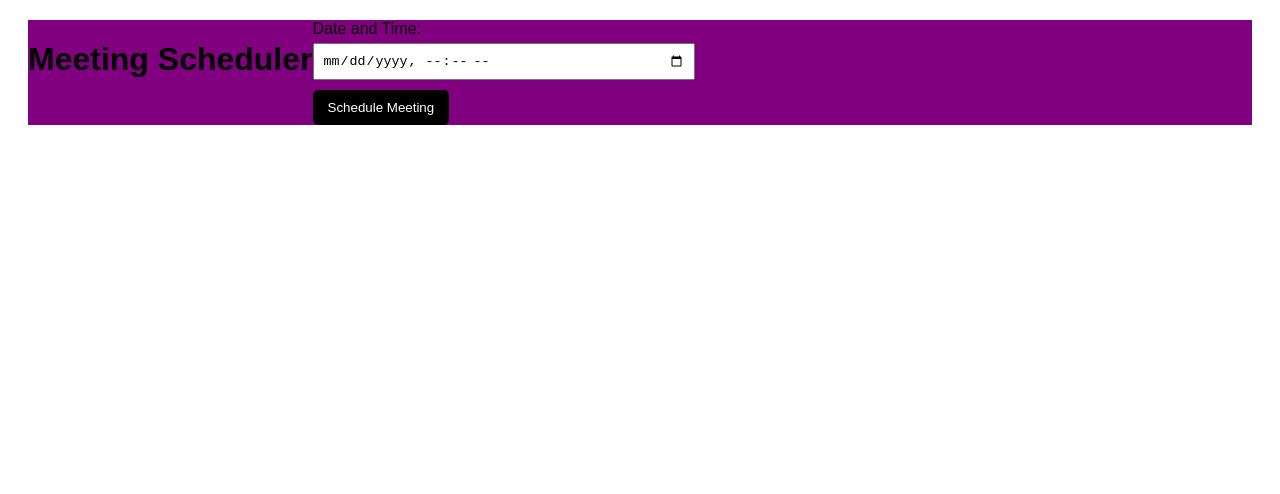
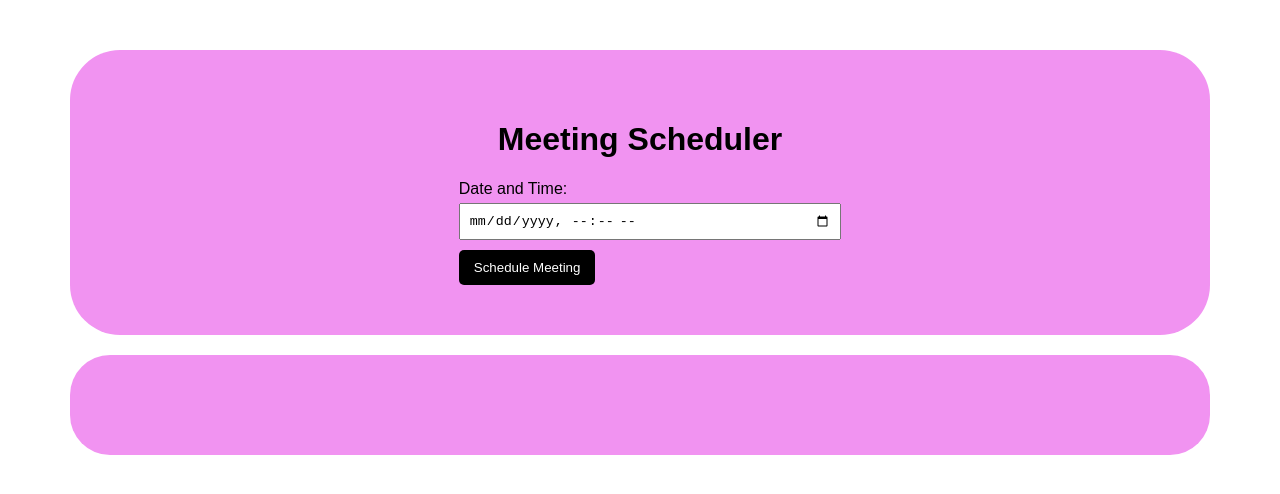
Before and after one commit to haysteasley/meeting-scheduler, a website: page index.html in a window 1280 px wide. Drawn offline with Linux system fonts and the light colour scheme.

Commit message:
making it cute

```diff
--- a/style.css
+++ b/style.css
@@ -2,18 +2,26 @@
     font-family: Arial, sans-serif;
     margin: 20px;
     display: flex;
-    background: purple;
-    align-content: center;
+    flex-direction: column;
+    background: rgb(241, 147, 241);
+    align-items: center;
+    padding: 50px;
+    border-radius: 50px;
   }
 
+  body {
+    margin: 50px;
+  }
   label {
     display: block;
+    align-items: center;
     margin-bottom: 5px;
   }
 
   input {
     width: 100%;
     padding: 8px;
+    align-items: center;
     margin-bottom: 10px;
   }
 
@@ -31,18 +39,22 @@
   }
 
   #result {
-    font-family: Arial, Helvetica, sans-serif;
-    font-family: Arial, sans-serif;
     margin: 20px;
     display: flex;
-    background: rgb(150, 94, 150);
     align-content: center;
   }
-  #rseultss {
+  #resultss {
     margin-top: 20px;
+    font-family: Arial, sans-serif;
     display: flex;
-    background: rgb(159, 95, 159);
-    align-content: center;
-    flex-direction: row;
+    font-weight: bold;
+    color: rgb(0, 0, 0);
+    background: rgb(241, 147, 241);
+    border-radius: 40px;
+    align-items: center;
+    text-align: center;
+    flex-direction: column;
     text-decoration: solid;
+    margin: 20px;
+    padding: 50px;
   }
```
